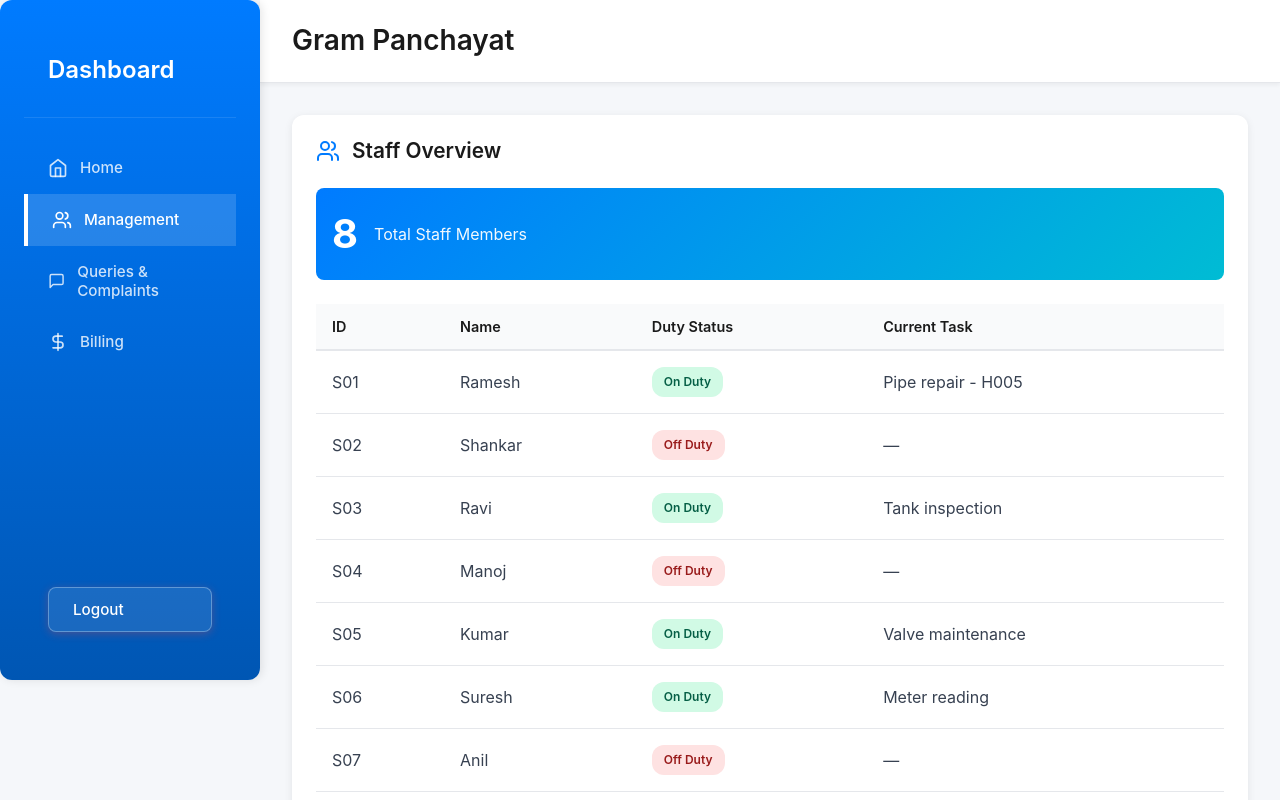
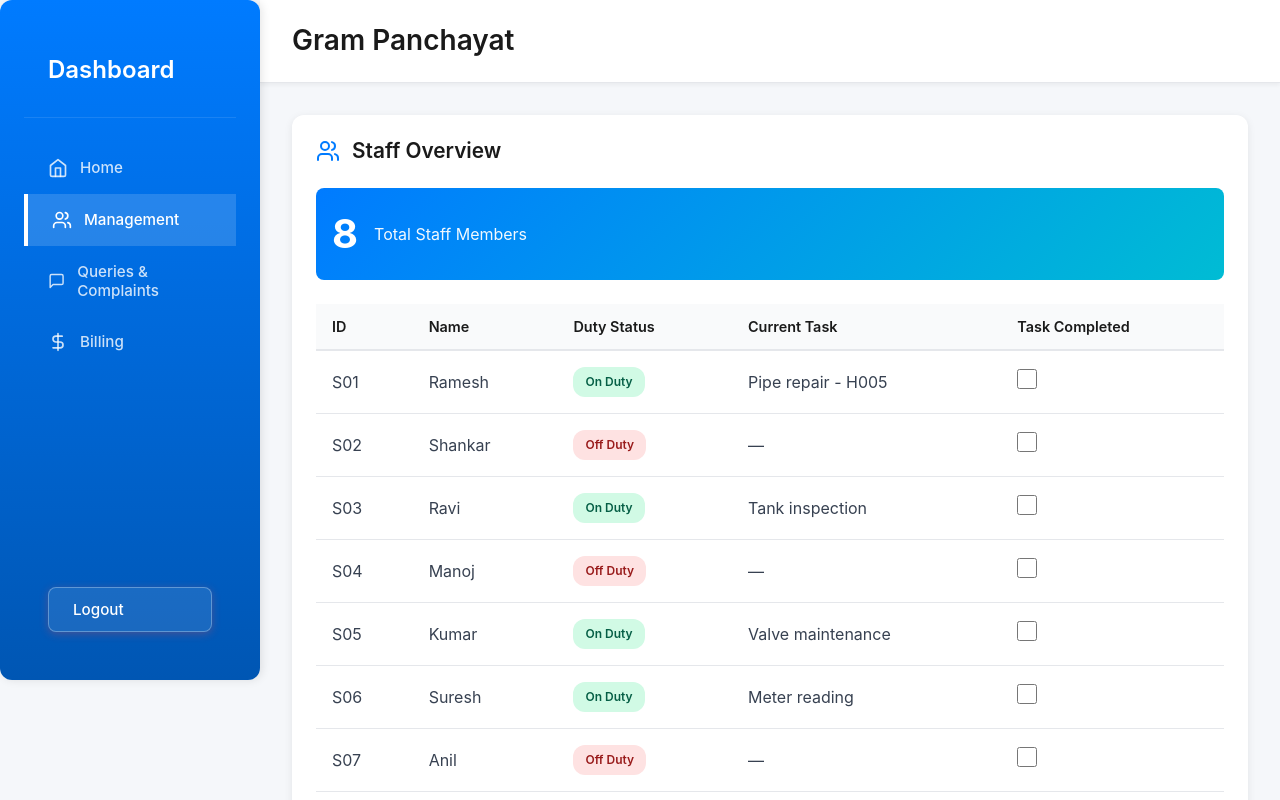
Before and after one commit to sushanthkulal/pipeline, a React (Vite) app: page /panchayat-dashboard in a window 1280 px wide. Both pictures are taken after a click on the button "Management". Shown: the top 800 px of the page. Built offline with nearby package versions, Linux system fonts and the light colour scheme.

Commit message:
Updated ManagementPage.tsx

```diff
--- a/src/components/dashboard/ManagementPage.css
+++ b/src/components/dashboard/ManagementPage.css
@@ -321,6 +321,13 @@
   font-weight: 500;
 }
 
+.task-checkbox {
+  width: 20px;
+  height: 20px;
+  cursor: pointer;
+  accent-color: #10b981;
+}
+
 .slide-up {
   animation: slideUp 0.6s ease forwards;
   opacity: 0;
--- a/src/components/dashboard/ManagementPage.tsx
+++ b/src/components/dashboard/ManagementPage.tsx
@@ -12,16 +12,16 @@ const ManagementPage = () => {
   const [photoMetadata, setPhotoMetadata] = useState<{date: string, time: string, location: string} | null>(null)
   const fileInputRef = useRef<HTMLInputElement>(null)
 
-  const staffData = [
-    { id: 'S01', name: 'Ramesh', dutyStatus: 'On Duty', currentTask: 'Pipe repair - H005' },
-    { id: 'S02', name: 'Shankar', dutyStatus: 'Off Duty', currentTask: '—' },
-    { id: 'S03', name: 'Ravi', dutyStatus: 'On Duty', currentTask: 'Tank inspection' },
-    { id: 'S04', name: 'Manoj', dutyStatus: 'Off Duty', currentTask: '—' },
-    { id: 'S05', name: 'Kumar', dutyStatus: 'On Duty', currentTask: 'Valve maintenance' },
-    { id: 'S06', name: 'Suresh', dutyStatus: 'On Duty', currentTask: 'Meter reading' },
-    { id: 'S07', name: 'Anil', dutyStatus: 'Off Duty', currentTask: '—' },
-    { id: 'S08', name: 'Vijay', dutyStatus: 'On Duty', currentTask: 'Quality check' }
-  ]
+  const [staffData, setStaffData] = useState([
+    { id: 'S01', name: 'Ramesh', dutyStatus: 'On Duty', currentTask: 'Pipe repair - H005', completed: false },
+    { id: 'S02', name: 'Shankar', dutyStatus: 'Off Duty', currentTask: '—', completed: false },
+    { id: 'S03', name: 'Ravi', dutyStatus: 'On Duty', currentTask: 'Tank inspection', completed: false },
+    { id: 'S04', name: 'Manoj', dutyStatus: 'Off Duty', currentTask: '—', completed: false },
+    { id: 'S05', name: 'Kumar', dutyStatus: 'On Duty', currentTask: 'Valve maintenance', completed: false },
+    { id: 'S06', name: 'Suresh', dutyStatus: 'On Duty', currentTask: 'Meter reading', completed: false },
+    { id: 'S07', name: 'Anil', dutyStatus: 'Off Duty', currentTask: '—', completed: false },
+    { id: 'S08', name: 'Vijay', dutyStatus: 'On Duty', currentTask: 'Quality check', completed: false }
+  ])
 
   const registeredUsers = [
     { houseNo: 'H001', name: 'Priya', contact: '9876543210', usage: 520, purity: 88, status: 'Active' },
@@ -50,6 +50,12 @@ const ManagementPage = () => {
     if (fileInputRef.current) {
       fileInputRef.current.click()
     }
+  }
+
+  const handleTaskCompletion = (staffId: string) => {
+    setStaffData(prev => prev.map(staff =>
+      staff.id === staffId ? { ...staff, completed: !staff.completed } : staff
+    ))
   }
 
   const handleFileChange = (event: React.ChangeEvent<HTMLInputElement>) => {
@@ -104,6 +110,7 @@ const ManagementPage = () => {
                 <th>Name</th>
                 <th>Duty Status</th>
                 <th>Current Task</th>
+                <th>Task Completed</th>
               </tr>
             </thead>
             <tbody>
@@ -117,6 +124,14 @@ const ManagementPage = () => {
                     </span>
                   </td>
                   <td>{staff.currentTask}</td>
+                  <td>
+                    <input
+                      type="checkbox"
+                      checked={staff.completed}
+                      onChange={() => handleTaskCompletion(staff.id)}
+                      className="task-checkbox"
+                    />
+                  </td>
                 </tr>
               ))}
             </tbody>
```
